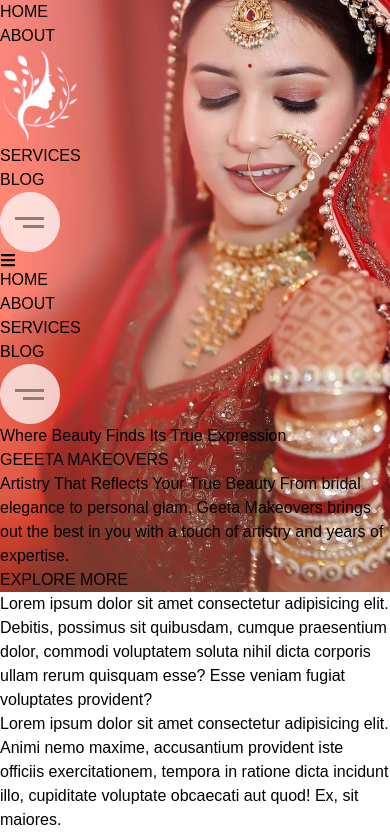
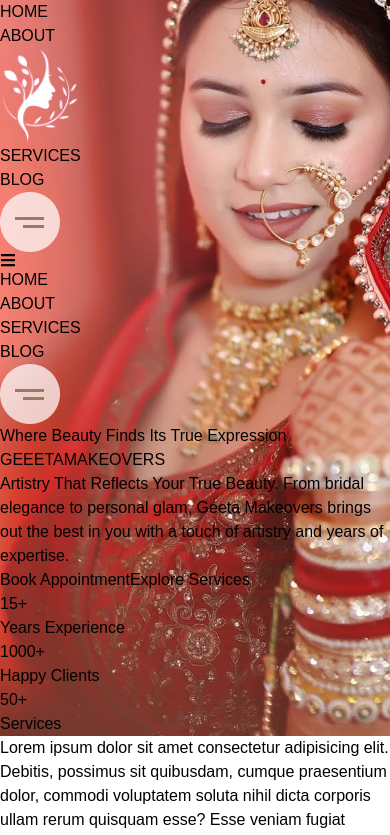
Before and after one commit to zedted0112/GeetaBeautyParlor, a React (Vite) app: page /#/ in a window 390 px wide. Shown: the top 835 px of the page. Built offline with nearby package versions, Linux system fonts and the light colour scheme; a web font is replaced by a local one.

Commit message:
✨ Redesign hero sections with professional Lakme-style design - Modern gradient overlays and glassmorphism effects - Professional typography and spacing - Trust indicators and enhanced CTAs - Responsive design for all screen sizes - Fixed routing issues across all pages

```diff
--- a/src/components/About/HeroAbout.jsx
+++ b/src/components/About/HeroAbout.jsx
@@ -3,29 +3,51 @@
 import Header from "../Header";
 const HeroAbout = () => {
   return (
-    <div
-      className="w-full h-full"
+        <div
+      className="w-full min-h-screen relative overflow-hidden"
       style={{
         backgroundImage: `url('${heroImageAbout}')`,
         backgroundRepeat: "no-repeat",
         backgroundSize: "cover",
-        objectFit: "cover",
-        backgroundPosition:"center",
+        backgroundPosition: "center 25%",
       }}
-    ><div className="w-full h-full bg-[#3b2a17b2]">
-      <Header transparent={false}/>
-      <div className="w-[80%] h-full mx-auto max-w-[1200px]  md:pt-36 md:pb-56 pt-20 pb-32 flex flex-col gap-6 justify-center items-center">
-        <h1 className="md:text-[60px] text-[45px] lg:px-60 text-center text-white md:leading-[80px] tracking-[-2.01px]">
-        Revealing the Beauty of Uttarkashi
-        </h1>
-        <p className="text-white text-[20px] leading-[35px] lg:w-[50%] md:w-[70%] tracking-[-0.5px] text-center">
-Lorem ipsum dolor sit amet, consectetur adipisicing elit. Asperiores natus aliquid, reiciendis quisquam quasi reprehenderit impedit doloremque itaque minima tenetur, nemo repellendus corporis rem molestiae ab vel? Harum, labore voluptas?        </p>
-        <button className="border transition-all duration-700 ease-in-out  hover:scale-95 border-[#937D64]">
-          <h1 className="text-white text-[17px] leading-[19.58px] px-14 py-3">
-            EXPLORE MORE
-          </h1>
-        </button>
-      </div>
+    >
+      <div className="w-full min-h-screen bg-gradient-to-b from-black/60 via-black/40 to-black/70">
+        <Header transparent={true}/>
+        <div className="w-full max-w-7xl mx-auto px-4 sm:px-6 lg:px-8 min-h-screen flex flex-col justify-center">
+          <div className="max-w-4xl mx-auto text-center space-y-8">
+            {/* Tagline */}
+            <div className="inline-block bg-white/10 backdrop-blur-sm rounded-full px-6 py-2 border border-white/20">
+              <p className="text-white/90 text-sm font-medium tracking-wide uppercase">
+                Discover Our Story
+              </p>
+            </div>
+
+            {/* Main Heading */}
+            <h1 className="text-4xl sm:text-5xl md:text-6xl lg:text-7xl font-bold text-white leading-tight tracking-tight">
+              Revealing the Beauty of
+              <span className="block text-3xl sm:text-4xl md:text-5xl lg:text-6xl font-light mt-2">
+                Uttarkashi
+              </span>
+            </h1>
+
+            {/* Description */}
+            <p className="text-lg sm:text-xl md:text-2xl text-white/90 leading-relaxed max-w-3xl mx-auto font-light">
+              Where tradition meets modern beauty. Our journey in Uttarkashi has been about bringing
+              the finest beauty services to our community with passion, expertise, and dedication.
+            </p>
+
+            {/* CTA Buttons */}
+            <div className="flex flex-col sm:flex-row gap-4 justify-center items-center pt-8">
+              <button className="bg-white text-black px-8 py-4 rounded-full font-semibold text-lg hover:bg-white/90 transition-all duration-300 transform hover:scale-105 shadow-lg">
+                Learn More
+              </button>
+              <button className="border-2 border-white text-white px-8 py-4 rounded-full font-semibold text-lg hover:bg-white hover:text-black transition-all duration-300 transform hover:scale-105">
+                Our Services
+              </button>
+            </div>
+          </div>
+        </div>
       </div>
     </div>
   );
--- a/src/components/Contacts/ContactHero.jsx
+++ b/src/components/Contacts/ContactHero.jsx
@@ -4,24 +4,65 @@
 
 const ContactHero = () => {
   return (
-    <div className="w-full min-h-screen bg-cover bg-center overflow-hidden" style={{
+    <div className="w-full min-h-screen relative overflow-hidden"     style={{
       backgroundImage: `url('${heroImageContact}')`,
-      backgroundPosition: 'top center'
+      backgroundRepeat: "no-repeat",
+      backgroundSize: "cover",
+      backgroundPosition: "center 25%",
     }}>
-      <div className="w-full h-full bg-[#32210DB2]">
-        <Header transparent={false} />
-        <div className="w-[80%] mx-auto max-w-[1200px] md:pt-36 md:pb-56 pt-20 pb-32 flex flex-col gap-6 justify-center items-center">
-          <h1 className="md:text-[60px] text-[45px] lg:px-60 text-center text-white md:leading-[80px] tracking-[-2.01px]">
-            Begin Your Beauty Transformation with Glamour Palette
-          </h1>
-          <p className="text-white text-[20px] leading-[35px] lg:w-[50%] md:w-[70%] tracking-[-0.5px] text-center">
-            Ready to elevate your beauty experience? Our team at Glamour Palette is here to accompany you through every step of your beauty journey. Reach out now and let's bring your beauty dreams to life.
-          </p>
-          <button className="border transition-all duration-700 ease-in-out hover:scale-95 border-[#937D64]">
-            <h1 className="text-white text-[17px] leading-[19.58px] px-14 py-3">
-              EXPLORE MORE
+      <div className="w-full min-h-screen bg-gradient-to-b from-black/60 via-black/40 to-black/70">
+        <Header transparent={true} />
+        <div className="w-full max-w-7xl mx-auto px-4 sm:px-6 lg:px-8 min-h-screen flex flex-col justify-center">
+          <div className="max-w-4xl mx-auto text-center space-y-8">
+            {/* Tagline */}
+            <div className="inline-block bg-white/10 backdrop-blur-sm rounded-full px-6 py-2 border border-white/20">
+              <p className="text-white/90 text-sm font-medium tracking-wide uppercase">
+                Get In Touch
+              </p>
+            </div>
+
+            {/* Main Heading */}
+            <h1 className="text-4xl sm:text-5xl md:text-6xl lg:text-7xl font-bold text-white leading-tight tracking-tight">
+              Begin Your Beauty
+              <span className="block text-3xl sm:text-4xl md:text-5xl lg:text-6xl font-light mt-2">
+                Transformation
+              </span>
             </h1>
-          </button>
+
+            {/* Description */}
+            <p className="text-lg sm:text-xl md:text-2xl text-white/90 leading-relaxed max-w-3xl mx-auto font-light">
+              Ready to elevate your beauty experience? Our team at Geeta Makeovers is here to accompany
+              you through every step of your beauty journey. Reach out now and let's bring your beauty dreams to life.
+            </p>
+
+            {/* CTA Buttons */}
+            <div className="flex flex-col sm:flex-row gap-4 justify-center items-center pt-8">
+              <button className="bg-white text-black px-8 py-4 rounded-full font-semibold text-lg hover:bg-white/90 transition-all duration-300 transform hover:scale-105 shadow-lg">
+                Book Consultation
+              </button>
+              <button className="border-2 border-white text-white px-8 py-4 rounded-full font-semibold text-lg hover:bg-white hover:text-black transition-all duration-300 transform hover:scale-105">
+                Call Now
+              </button>
+            </div>
+
+            {/* Contact Info */}
+            <div className="flex justify-center items-center space-x-8 pt-12 text-white/70">
+              <div className="text-center">
+                <p className="text-2xl font-bold">📞</p>
+                <p className="text-sm">Call Us</p>
+              </div>
+              <div className="w-px h-12 bg-white/30"></div>
+              <div className="text-center">
+                <p className="text-2xl font-bold">📍</p>
+                <p className="text-sm">Visit Us</p>
+              </div>
+              <div className="w-px h-12 bg-white/30"></div>
+              <div className="text-center">
+                <p className="text-2xl font-bold">💬</p>
+                <p className="text-sm">Message Us</p>
+              </div>
+            </div>
+          </div>
         </div>
       </div>
     </div>
--- a/src/components/Home/HeroHome.jsx
+++ b/src/components/Home/HeroHome.jsx
@@ -4,35 +4,67 @@
 const HeroHome = () => {
   return (
     <div
-    className="w-full h-full"
+    className="w-full min-h-screen relative overflow-hidden"
     style={{
       backgroundImage: `url('${heroImage}')`,
       backgroundRepeat: "no-repeat",
       backgroundSize: "cover",
-      backgroundPosition: "top center", // Focuses on the bride's head
+      backgroundPosition: "center 25%",
     }}
     >
-      <div className="w-full h-full bg-[#32210DB2]">
-        <Header transparent={false} />
-        <div className="w-[80%] h-full mx-auto max-w-[1200px]  md:pt-36 md:pb-56 pt-20 pb-32 flex flex-col gap-12 justify-center items-center">
-          <div className="text-center">
-            <h1 className="text-white text-[23px] pb-4 leading-[26.5px] tracking-widest ">
-            Where Beauty Finds Its True Expression
+      <div className="w-full min-h-screen bg-gradient-to-b from-black/60 via-black/40 to-black/70">
+        <Header transparent={true} />
+        <div className="w-full max-w-7xl mx-auto px-4 sm:px-6 lg:px-8 min-h-screen flex flex-col justify-center">
+          <div className="max-w-4xl mx-auto text-center space-y-8">
+            {/* Tagline */}
+            <div className="inline-block bg-white/10 backdrop-blur-sm rounded-full px-6 py-2 border border-white/20">
+              <p className="text-white/90 text-sm font-medium tracking-wide uppercase">
+                Where Beauty Finds Its True Expression
+              </p>
+            </div>
+
+            {/* Main Heading */}
+            <h1 className="text-4xl sm:text-5xl md:text-6xl lg:text-7xl font-bold text-white leading-tight tracking-tight">
+              GEEETA
+              <span className="block text-3xl sm:text-4xl md:text-5xl lg:text-6xl font-light mt-2">
+                MAKEOVERS
+              </span>
             </h1>
-            <h1 className="text-white lg:text-[60px] md:text-[50px] text-[45px] leading-[69.12px] tracking-widest ">
-      GEEETA MAKEOVERS
-            </h1>
+
+            {/* Description */}
+            <p className="text-lg sm:text-xl md:text-2xl text-white/90 leading-relaxed max-w-3xl mx-auto font-light">
+              Artistry That Reflects Your True Beauty. From bridal elegance to personal glam,
+              Geeta Makeovers brings out the best in you with a touch of artistry and years of expertise.
+            </p>
+
+            {/* CTA Buttons */}
+            <div className="flex flex-col sm:flex-row gap-4 justify-center items-center pt-8">
+              <button className="bg-white text-black px-8 py-4 rounded-full font-semibold text-lg hover:bg-white/90 transition-all duration-300 transform hover:scale-105 shadow-lg">
+                Book Appointment
+              </button>
+              <button className="border-2 border-white text-white px-8 py-4 rounded-full font-semibold text-lg hover:bg-white hover:text-black transition-all duration-300 transform hover:scale-105">
+                Explore Services
+              </button>
+            </div>
+
+            {/* Trust Indicators */}
+            <div className="flex justify-center items-center space-x-8 pt-12 text-white/70">
+              <div className="text-center">
+                <p className="text-2xl font-bold">15+</p>
+                <p className="text-sm">Years Experience</p>
+              </div>
+              <div className="w-px h-12 bg-white/30"></div>
+              <div className="text-center">
+                <p className="text-2xl font-bold">1000+</p>
+                <p className="text-sm">Happy Clients</p>
+              </div>
+              <div className="w-px h-12 bg-white/30"></div>
+              <div className="text-center">
+                <p className="text-2xl font-bold">50+</p>
+                <p className="text-sm">Services</p>
+              </div>
+            </div>
           </div>
-          <p className="text-white text-[20px] leading-[35px] lg:w-[65%] md:w-[60%] lg:px-14 text-center">
-          Artistry That Reflects Your True Beauty
-From bridal elegance to personal glam, Geeta Makeovers brings out the best in you with a touch of artistry and years of expertise.
-
-          </p>
-          <button className="border transition-all duration-700 ease-in-out  hover:scale-95 border-[#937D64]">
-            <h1 className="text-white text-[17px] leading-[19.58px] px-14 py-3">
-              EXPLORE MORE
-            </h1>
-          </button>
         </div>
       </div>
     </div>
--- a/src/components/PropertiesPage/Properties.jsx
+++ b/src/components/PropertiesPage/Properties.jsx
@@ -27,7 +27,7 @@
         <h2>loading....{id}</h2>
     ) : (
       <div>
-
+      <Header transparent={false} />
       <Heading/>
       <Details estate={estate}/>
       <SimilarListings />
--- a/src/main.jsx
+++ b/src/main.jsx
@@ -16,12 +16,12 @@
     <Routes>
       <Route path='/' element={<Layout />}>
         <Route path='' element={<Home />} />
-        {/* <Route path='about' element={<About />} />
+        <Route path='about' element={<About />} />
         <Route path='mainproperty' element={<Properties/>} />
         <Route path='blog' element={<Blog/>} />
         <Route path='contacts' element={<Contacts/>} />
         <Route path='mainblog' element={<MainBlogPage/>} />
-        <Route path='properties' element={<AllProperties/>} /> */}
+        <Route path='properties' element={<AllProperties/>} />
         <Route path='property/:id' element={<Properties/>} />
       </Route>
     </Routes>
```
